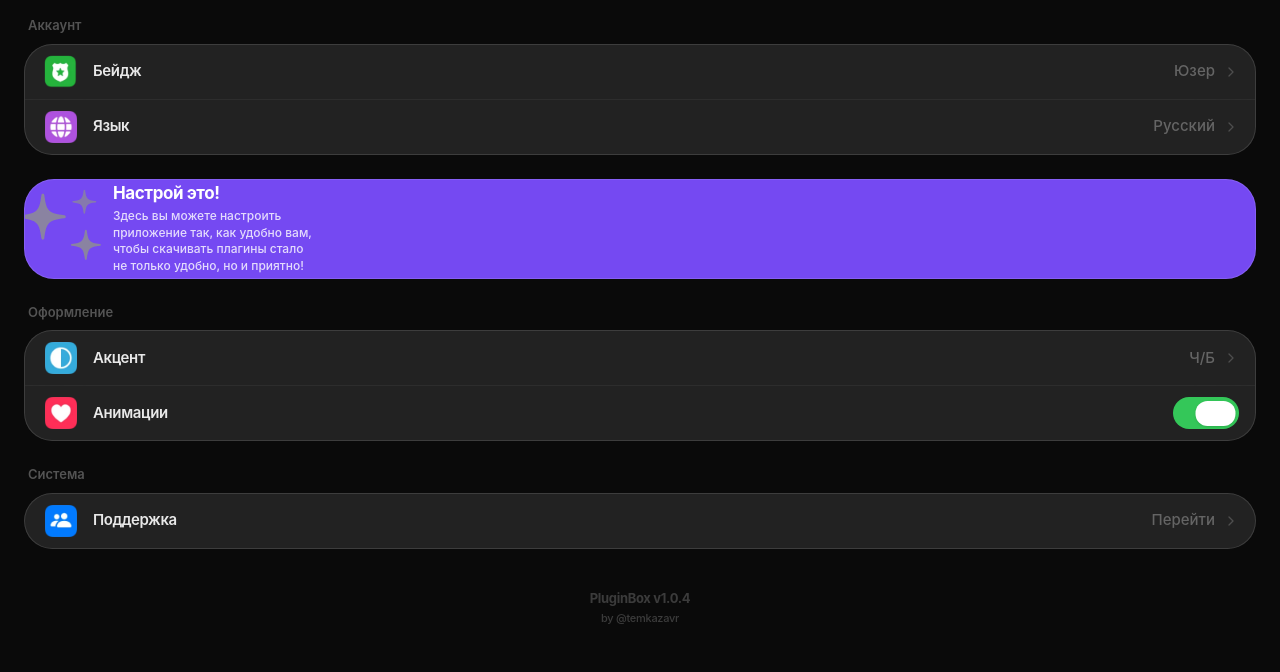
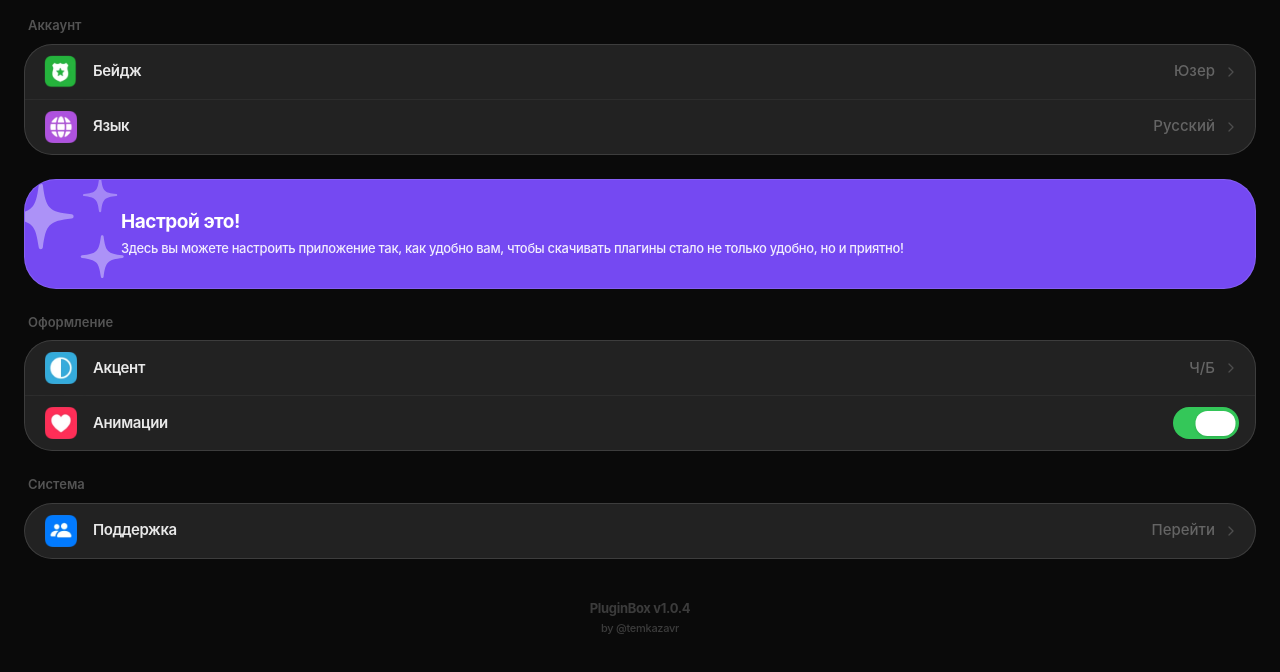
Before and after one commit to fugu70539/PluginBox, a Next.js app: page / in a window 1280 px wide. Both pictures are taken after a click on the button 93 px from the left and 42 px from the top of the page. Shown: the top 672 px of the page. Built offline with nearby package versions, Linux system fonts and the light colour scheme.

Commit message:
Update SettingsBanner.tsx

```diff
--- a/src/components/ui/banners/SettingsBanner.tsx
+++ b/src/components/ui/banners/SettingsBanner.tsx
@@ -2,7 +2,6 @@
 
 import { motion } from "framer-motion";
 import Lottie from "lottie-react";
-// Выходим из banners -> ui -> components -> src и попадаем в public
 import sparklesAnimation from "../../../../public/Icons/Sparkles.json";
 
 export const SettingsBanner = () => {
@@ -10,22 +9,24 @@ export const SettingsBanner = () => {
     <motion.div
       initial={{ opacity: 0, y: 10 }}
       animate={{ opacity: 1, y: 0 }}
-      className="relative w-full h-[100px] mt-glass overflow-hidden rounded-[30px] flex items-center px-6 border-white/[0.05] shrink-0"
+      className="relative w-full min-h-[110px] py-4 mt-glass overflow-hidden rounded-[32px] flex items-center border-white/[0.08] shrink-0"
       style={{ backgroundColor: "#7549F2" }}
     >
-      <div className="absolute left-[-10px] opacity-[0.85] size-28 pointer-events-none">
+      {/* Иконка: теперь она большая, белая (через фильтр) и служит фоном */}
+      <div className="absolute -left-6 top-1/2 -translate-y-1/2 opacity-40 size-40 pointer-events-none mix-blend-screen">
         <Lottie
           animationData={sparklesAnimation}
           loop={true}
-          style={{ width: '100%', height: '100%' }}
+          style={{ width: '100%', height: '100%', filter: 'brightness(0) invert(1)' }}
         />
       </div>
 
-      <div className="relative z-10 flex flex-col ml-16">
-        <h3 className="text-[17px] font-bold text-white tracking-tight leading-tight">
+      {/* Текстовый блок: свободное позиционирование с нормальными отступами */}
+      <div className="relative z-10 flex flex-col pl-24 pr-6 w-full">
+        <h3 className="text-[19px] font-bold text-white tracking-tight leading-tight">
           Настрой это!
         </h3>
-        <p className="text-[12px] font-medium text-white/80 mt-1 leading-snug max-w-[200px]">
+        <p className="text-[13px] font-medium text-white/90 mt-1.5 leading-[1.4] tracking-tight">
           Здесь вы можете настроить приложение так, как удобно вам, чтобы скачивать плагины стало не только удобно, но и приятно!
         </p>
       </div>
```
